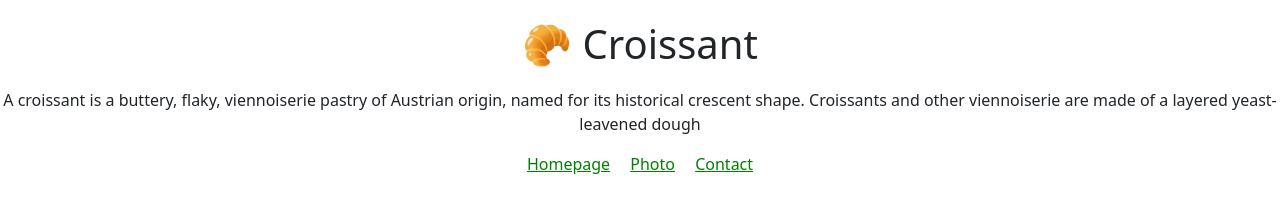
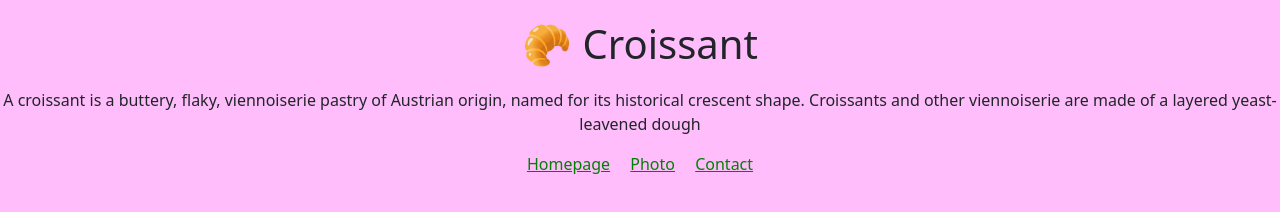
Before and after one commit to Tanya-TV/Croissant, a plain HTML site: page index.html in a window 1280 px wide. Drawn offline with nearby package versions, Linux system fonts and the light colour scheme.

Commit message:
changed background color

```diff
--- a/styles.css
+++ b/styles.css
@@ -1,6 +1,7 @@
 body {
     text-align: center;
     margin-top: 20px;
+    background-color: rgb(255, 190, 251);
 }
 
 h1 {
```
